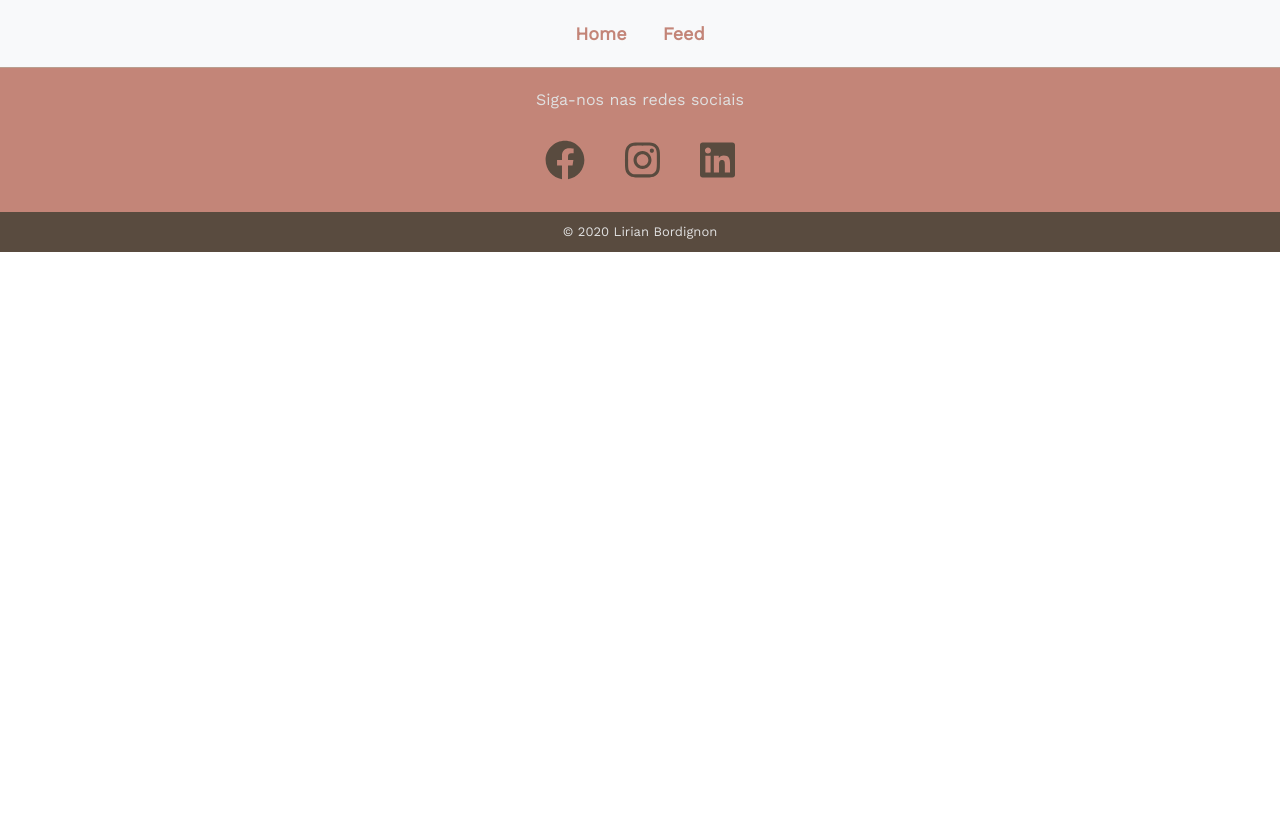
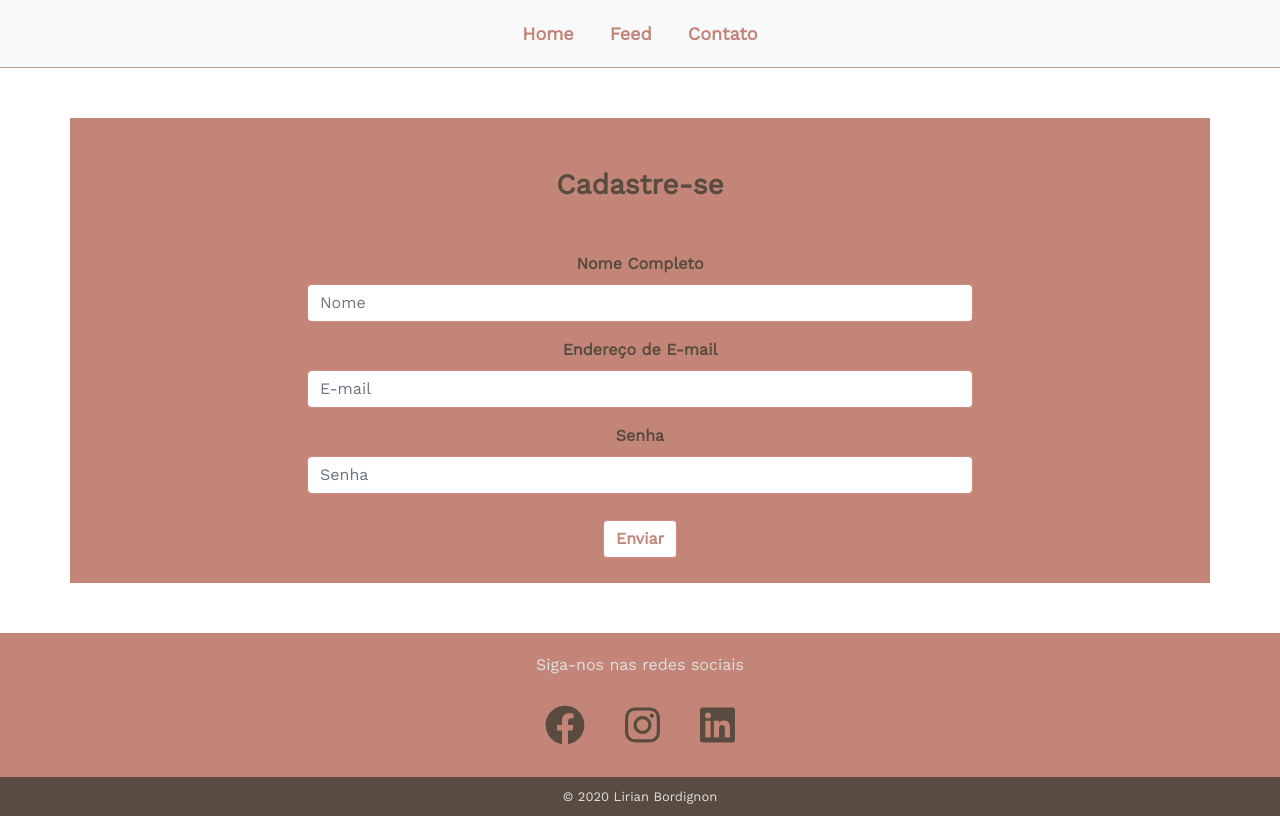
Before and after one commit to lillabordignon/blogPessoal-Angular, an Angular app in the folder blogPessoal/: page /contact in a window 1280 px wide. Before the commit this address led to /. Built offline with nearby package versions, Linux system fonts and the light colour scheme.

Commit message:
Criação da página contato

```diff
--- a/blogPessoal/src/app/app-routing.module.ts
+++ b/blogPessoal/src/app/app-routing.module.ts
@@ -2,12 +2,14 @@ import { NgModule } from '@angular/core';
 import { Routes, RouterModule } from '@angular/router';
 import { HomeComponent } from './home/home.component';
 import { FeedComponent } from './feed/feed.component';
+import { ContactComponent } from './contact/contact.component';
 
 
 const routes: Routes = [
   { path: '', redirectTo: 'home', pathMatch: 'full' },
   { path: 'home', component: HomeComponent },
-  { path: 'feed', component: FeedComponent }
+  { path: 'feed', component: FeedComponent },
+  { path: 'contact', component: ContactComponent }
 ];
 
 @NgModule({
--- a/blogPessoal/src/app/app.module.ts
+++ b/blogPessoal/src/app/app.module.ts
@@ -8,6 +8,7 @@ import { FeedComponent } from './feed/feed.component';
 import { NavbarComponent } from './navbar/navbar.component';
 import { FooterComponent } from './footer/footer.component';
 import { FontAwesomeModule } from '@fortawesome/angular-fontawesome';
+import { ContactComponent } from './contact/contact.component';
 
 @NgModule({
   declarations: [
@@ -15,7 +16,8 @@ import { FontAwesomeModule } from '@fortawesome/angular-fontawesome';
     HomeComponent,
     FeedComponent,
     NavbarComponent,
-    FooterComponent
+    FooterComponent,
+    ContactComponent
   ],
   imports: [
     BrowserModule,
--- /dev/null
+++ b/blogPessoal/src/app/contact/contact.component.css
@@ -0,0 +1,40 @@
+@import url('https://fonts.googleapis.com/css2?family=Work+Sans&display=swap');
+
+*{
+    font-family: 'Work Sans', sans-serif;
+}
+
+form{
+    margin: 50px auto;
+    background-color: #C38578;
+}
+.titulo{
+    padding-top: 50px;
+    margin-bottom: 50px;
+    color: #594B3F;
+    font-weight: 600;
+
+}
+
+label{
+    color: #594B3F;
+    font-weight: 600;
+}
+
+input{
+    max-width: 60%;
+    border: 1px solid #cf8b7d;
+    margin: 0 auto;
+}
+
+.botao{
+    color: #C38578;
+    background-color: #fff;
+    border: 1px solid #cf8b7d;
+    font-weight: 600;
+    margin: 10px 0 25px 0 ;
+}
+
+.botao:hover{
+    color: #594B3F;
+}
--- /dev/null
+++ b/blogPessoal/src/app/contact/contact.component.html
@@ -0,0 +1,17 @@
+<form class="container text-center">
+    <h3 class="titulo">Cadastre-se</h3>
+    <div class="form-group">
+        <label for="name">Nome Completo</label>
+        <input type="text" class="form-control" id="name" aria-describedby="nameHelp" placeholder="Nome" maxlength="50">
+    </div>
+    <div class="form-group">
+        <label for="email">Endereço de E-mail</label>
+        <input type="email" class="form-control" id="email" aria-describedby="emailHelp" placeholder="E-mail"
+            maxlength="50">
+    </div>
+    <div class="form-group">
+        <label for="password">Senha</label>
+        <input type="password" class="form-control" id="password" placeholder="Senha" maxlength="8">
+    </div>
+    <button type="submit" class="btn botao">Enviar</button>
+</form>
--- /dev/null
+++ b/blogPessoal/src/app/contact/contact.component.ts
@@ -0,0 +1,15 @@
+import { Component, OnInit } from '@angular/core';
+
+@Component({
+  selector: 'app-contact',
+  templateUrl: './contact.component.html',
+  styleUrls: ['./contact.component.css']
+})
+export class ContactComponent implements OnInit {
+
+  constructor() { }
+
+  ngOnInit(): void {
+  }
+
+}
--- a/blogPessoal/src/app/feed/feed.component.css
+++ b/blogPessoal/src/app/feed/feed.component.css
@@ -2,6 +2,7 @@
 
 *{
     font-family: 'Work Sans', sans-serif;
+    color: #594B3F;
 }
 
 .botao{
--- a/blogPessoal/src/app/home/home.component.css
+++ b/blogPessoal/src/app/home/home.component.css
@@ -1,6 +1,7 @@
 @import url('https://fonts.googleapis.com/css2?family=Work+Sans&display=swap');
 *{
     font-family: 'Work Sans', sans-serif;
+    color: #594B3F;
 }
 .imagem{
     width: 300px;
--- a/blogPessoal/src/app/navbar/navbar.component.html
+++ b/blogPessoal/src/app/navbar/navbar.component.html
@@ -12,6 +12,9 @@
                 <li class="nav-item">
                     <a class="nav-link" routerLink='/feed'>Feed</a>
                 </li>
+                <li class="nav-item">
+                    <a class="nav-link" routerLink='/contact'>Contato</a>
+                </li>
             </ul>
         </div>
     </nav>
```
Also changed, not shown: 1 other file (tests, documents, lock files or other folders).
